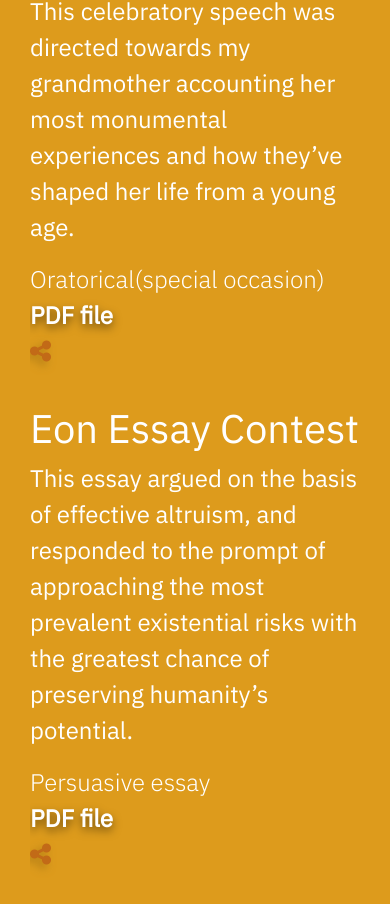
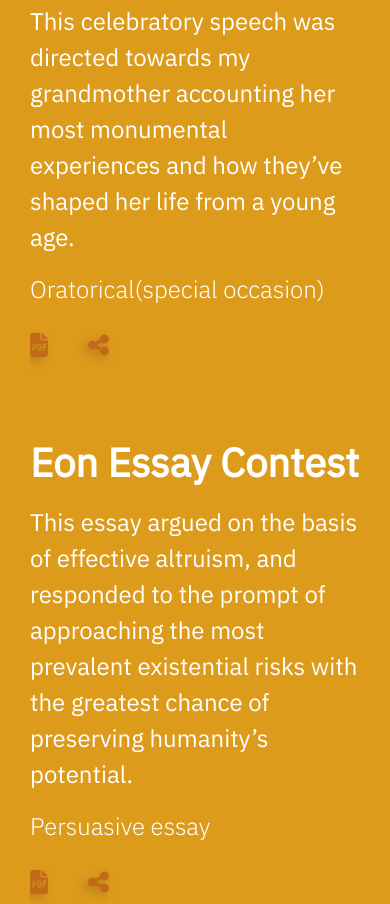
Before and after one commit to devmendez/aleahportfolio, a plain HTML site: page html/projects.html in a window 390 px wide. Shown: the part 385-1289 px from the top of the page. Drawn offline with nearby package versions, Linux system fonts and the light colour scheme.

Commit message:
project pdf icon

```diff
--- a/html/projects.html
+++ b/html/projects.html
@@ -33,14 +33,19 @@
               <p>This celebratory speech was directed towards my grandmother accounting her most monumental experiences and how they’ve shaped her life from a young age.</p>
             </div>
             <div class="essay-genre">Oratorical(special occasion)</div>
-            <div class="essay-pdf"><a href="/Ceremonial Speech of Tribute.pdf" target="_blank">PDF file</a></div>
+
                 <div class="essay-social-media">
                     <!-- <div class="like">
                       <i onClick="count()" class="fa-regular fa-heart icon"></i>
                       <br>
                       <input id="likeCount" type="number" value="0">
                   </div> -->
-                  <div class="share"><i class="fa-solid fa-share-nodes" data-toggle="modal" data-target="#myModal1"></i></div>
+                  <div class="essay-pdf">
+                    <a href="/Ceremonial Speech of Tribute.pdf" target="_blank"><i class="fa-solid fa-file-pdf"></i></a>
+                  </div>
+                  <div class="share">
+                    <i class="fa-solid fa-share-nodes" data-toggle="modal" data-target="#myModal1"></i>
+                  </div>
               </div>
         </div>
 
@@ -51,13 +56,16 @@
             <p>This essay argued on the basis of effective altruism, and responded to the prompt of approaching the most prevalent existential risks with the greatest chance of preserving humanity’s potential.</p>
           </div>
           <div class="essay-genre">Persuasive essay</div>
-          <div class="essay-pdf"><a href="/Ragan Eon Essay Contest Final Draft.pdf" target="_blank">PDF file</a></div>
+
           <div class="essay-social-media">
             <!-- <div class="like">
               <i onClick="count()" class="fa-regular fa-heart icon"></i>
               <br>
               <input id="likeCount" type="number" value="0">
           </div> -->
+          <div class="essay-pdf">
+            <a href="/Ragan Eon Essay Contest Final Draft.pdf" target="_blank"><i class="fa-solid fa-file-pdf"></i></a>
+          </div>
           <div class="share"><i class="fa-solid fa-share-nodes" data-toggle="modal" data-target="#myModal1"></i></div>
       </div>
         </div>
@@ -69,13 +77,16 @@
             </p>
           </div>
           <div class="essay-genre">Analytical essay</div>
-          <div class="essay-pdf"><a href="/Dialectical Analysis Final.pdf" target="_blank">PDF file</a></div>
+
           <div class="essay-social-media">
             <!-- <div class="like">
               <i onClick="count()" class="fa-regular fa-heart icon"></i>
               <br>
               <input id="likeCount" type="number" value="0">
           </div> -->
+          <div class="essay-pdf">
+            <a href="/Dialectical Analysis Final.pdf" target="_blank"><i class="fa-solid fa-file-pdf"></i></a>
+          </div>
           <div class="share"><i class="fa-solid fa-share-nodes" data-toggle="modal" data-target="#myModal1"></i></div>
       </div>
         </div>
@@ -87,13 +98,16 @@
             </p>
           </div>
           <div class="essay-genre">Informative</div>
-          <div class="essay-pdf"><a href="/Informative Speech Outline.pdf" target="_blank">PDF file</a></div>
+
           <div class="essay-social-media">
             <!-- <div class="like">
               <i onClick="count()" class="fa-regular fa-heart icon"></i>
               <br>
               <input id="likeCount" type="number" value="0">
           </div> -->
+          <div class="essay-pdf">
+            <a href="/Informative Speech Outline.pdf" target="_blank"><i class="fa-solid fa-file-pdf"></i></a>
+          </div>
           <div class="share"><i class="fa-solid fa-share-nodes" data-toggle="modal" data-target="#myModal1"></i></div>
       </div>
         </div>
@@ -105,13 +119,16 @@
             </p>
           </div>
           <div class="essay-genre">Narrative</div>
-          <div class="essay-pdf"><a href="/Occasional Paper1.pdf" target="_blank">PDF file</a></div>
+
           <div class="essay-social-media">
             <!-- <div class="like">
               <i onClick="count()" class="fa-regular fa-heart icon"></i>
               <br>
               <input id="likeCount" type="number" value="0">
           </div> -->
+          <div class="essay-pdf">
+            <a href="/Occasional Paper1.pdf" target="_blank"><i class="fa-solid fa-file-pdf"></i></a>
+          </div>
           <div class="share"><i class="fa-solid fa-share-nodes" data-toggle="modal" data-target="#myModal1"></i></div>
       </div>
         </div>
--- a/styles/projects.css
+++ b/styles/projects.css
@@ -12,12 +12,25 @@
   margin-bottom: 30px;
 }
 
+.essay-header h1{
+  font-weight: bold;
+  padding-bottom: 10px;
+}
+
 .essay-block{
-  margin-bottom: 35px;
+  margin-bottom: 75px;
 }
 
 .essay-social-media{
   display: flex;
+}
+
+.essay-genre {
+  padding-bottom: 20px;
+}
+
+.fa-file-pdf{
+  margin-right: 40px;
 }
 
 .fas::before, .fab::before{
@@ -68,7 +81,7 @@
   padding-bottom: 30px;
 }
 .essay-genre{
-  padding-bottom: 8px;
+  padding-bottom: 16px;
 }
 .essay-pdf{
   padding-bottom: 40px;
@@ -77,14 +90,14 @@
   display: flex;
 }
 
-.fa-heart, .fa-share-nodes{
+.fa-heart, .fa-share-nodes, .fa-file-pdf{
   font-size: 40px;
   font-weight: 100;
 
 }
-/* .fa-heart{
+.fa-file-pdf{
   margin-right: 80px;
-} */
+}
 #envelope, #linked{
   transform: translateY(0px);
 }
@@ -124,14 +137,7 @@
   font-weight: 100;
 }
 
-.essay-pdf a{
-  font-weight: bold;
-  filter: drop-shadow(0px 4px 4px rgba(0,0,0,0.5));
-  color: #fff;
-  text-decoration: none;
-}
-
-.fa-heart, .fa-share-nodes{
+.fa-heart, .fa-share-nodes, .fa-file-pdf{
   filter: drop-shadow(-4px 4px 4px #b47e16);
   cursor: pointer;
   color: #c26A17;
```
Also changed, not shown: 1 other file.
